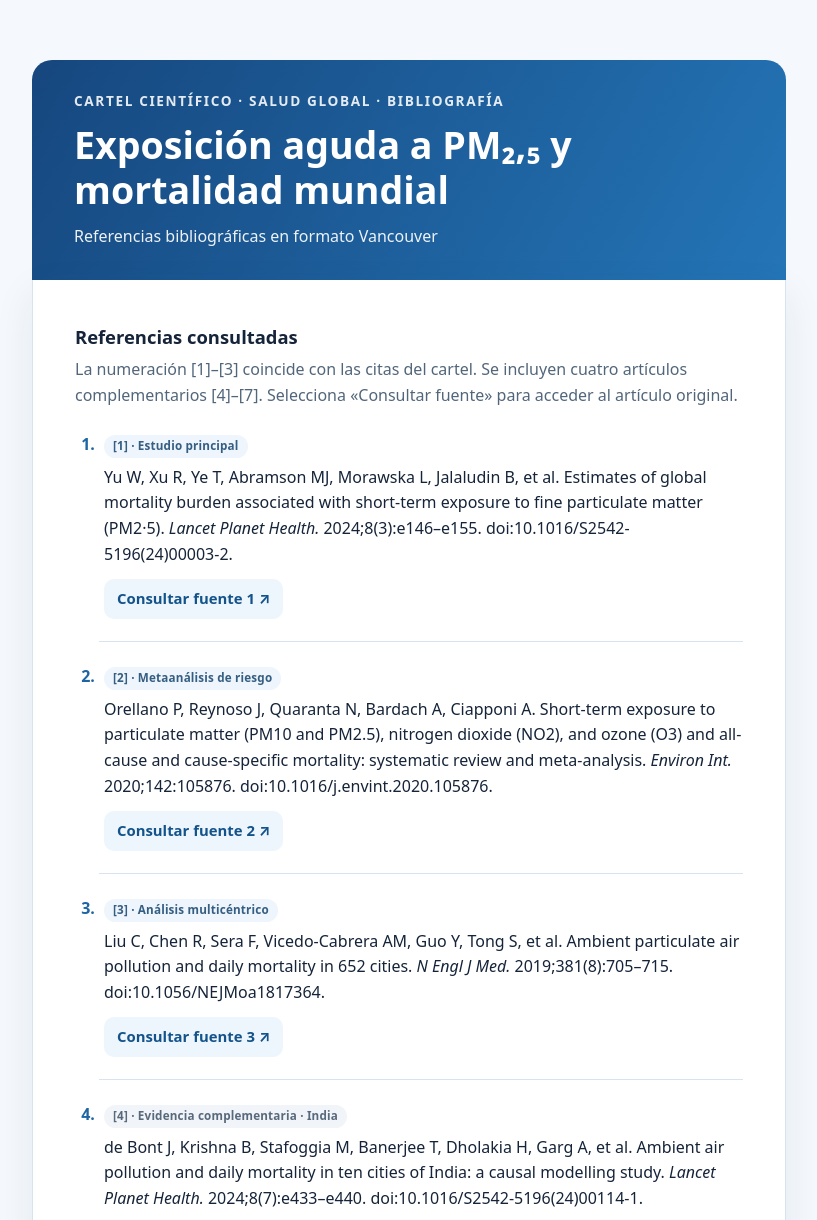
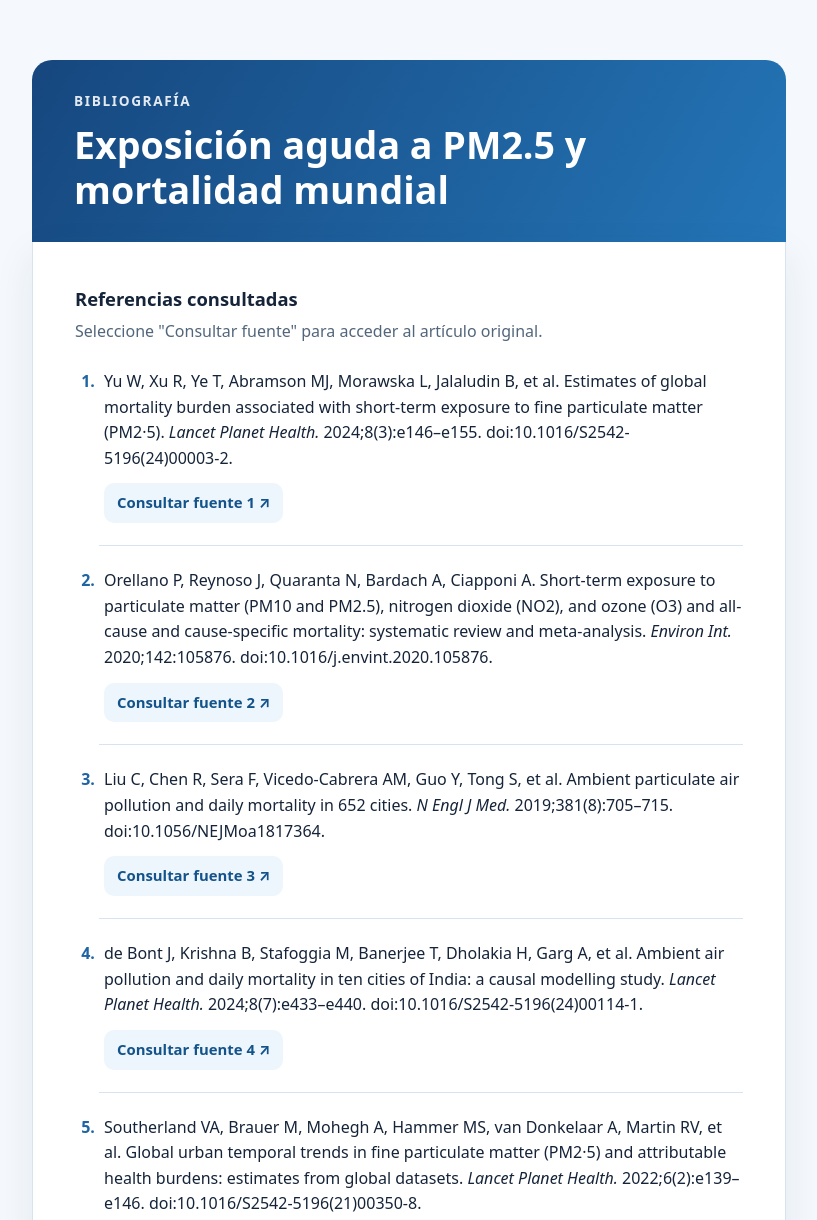
Before and after one commit to JRRMed/PM25_cartel, a plain HTML site: page index.html in a window 1280 px wide. Shown: the top 1220 px of the page, without its empty margins (231-1048 px from the left). Drawn offline with Linux system fonts and the light colour scheme.

Commit message:
Fix PM2.5 notation and update footer
Updated the title and header to use PM2.5 instead of PM₂,₅. Modified the introduction paragraph and footer for clarity.

```diff
--- a/index.html
+++ b/index.html
@@ -5,7 +5,7 @@
   <meta name="viewport" content="width=device-width, initial-scale=1" />
   <meta name="description" content="Bibliografía en formato Vancouver sobre mortalidad mundial asociada a la exposición aguda a material particulado fino PM2,5." />
   <meta name="theme-color" content="#15477e" />
-  <title>Bibliografía | Exposición aguda a PM₂,₅ y mortalidad mundial</title>
+  <title>Bibliografía | Exposición aguda a PM2.5 y mortalidad mundial</title>
   <style>
     :root { color-scheme:light; --navy:#15477e; --blue:#1f65a4; --paper:#f5f8fc; --line:#d7e4ef; --text:#152439; --subtle:#52667b; }
     * { box-sizing:border-box; }
@@ -34,52 +34,44 @@
 <body>
 <div class="page">
   <header>
-    <p class="overline">Cartel científico · Salud global · Bibliografía</p>
-    <h1>Exposición aguda a PM₂,₅ y mortalidad mundial</h1>
-    <p class="subtitle">Referencias bibliográficas en formato Vancouver</p>
+    <p class="overline">Bibliografía</p>
+    <h1>Exposición aguda a PM2.5 y mortalidad mundial</h1>
   </header>
   <main>
     <h2>Referencias consultadas</h2>
-    <p class="intro">La numeración [1]–[3] coincide con las citas del cartel. Se incluyen cuatro artículos complementarios [4]–[7]. Selecciona «Consultar fuente» para acceder al artículo original.</p>
+    <p class="intro">Seleccione "Consultar fuente" para acceder al artículo original.</p>
     <ol>
       <li>
-        <span class="tag">[1] · Estudio principal</span>
         <p class="citation">Yu W, Xu R, Ye T, Abramson MJ, Morawska L, Jalaludin B, et al. Estimates of global mortality burden associated with short-term exposure to fine particulate matter (PM2·5). <em>Lancet Planet Health.</em> 2024;8(3):e146–e155. doi:10.1016/S2542-5196(24)00003-2.</p>
         <a class="doi" href="https://doi.org/10.1016/S2542-5196(24)00003-2" target="_blank" rel="noopener noreferrer">Consultar fuente 1 ↗</a>
       </li>
       <li>
-        <span class="tag">[2] · Metaanálisis de riesgo</span>
         <p class="citation">Orellano P, Reynoso J, Quaranta N, Bardach A, Ciapponi A. Short-term exposure to particulate matter (PM10 and PM2.5), nitrogen dioxide (NO2), and ozone (O3) and all-cause and cause-specific mortality: systematic review and meta-analysis. <em>Environ Int.</em> 2020;142:105876. doi:10.1016/j.envint.2020.105876.</p>
         <a class="doi" href="https://doi.org/10.1016/j.envint.2020.105876" target="_blank" rel="noopener noreferrer">Consultar fuente 2 ↗</a>
       </li>
       <li>
-        <span class="tag">[3] · Análisis multicéntrico</span>
         <p class="citation">Liu C, Chen R, Sera F, Vicedo-Cabrera AM, Guo Y, Tong S, et al. Ambient particulate air pollution and daily mortality in 652 cities. <em>N Engl J Med.</em> 2019;381(8):705–715. doi:10.1056/NEJMoa1817364.</p>
         <a class="doi" href="https://doi.org/10.1056/NEJMoa1817364" target="_blank" rel="noopener noreferrer">Consultar fuente 3 ↗</a>
       </li>
       <li>
-        <span class="tag extra">[4] · Evidencia complementaria · India</span>
         <p class="citation">de Bont J, Krishna B, Stafoggia M, Banerjee T, Dholakia H, Garg A, et al. Ambient air pollution and daily mortality in ten cities of India: a causal modelling study. <em>Lancet Planet Health.</em> 2024;8(7):e433–e440. doi:10.1016/S2542-5196(24)00114-1.</p>
         <a class="doi" href="https://doi.org/10.1016/S2542-5196(24)00114-1" target="_blank" rel="noopener noreferrer">Consultar fuente 4 ↗</a>
       </li>
       <li>
-        <span class="tag extra">[5] · Evidencia complementaria · Urbanización</span>
         <p class="citation">Southerland VA, Brauer M, Mohegh A, Hammer MS, van Donkelaar A, Martin RV, et al. Global urban temporal trends in fine particulate matter (PM2·5) and attributable health burdens: estimates from global datasets. <em>Lancet Planet Health.</em> 2022;6(2):e139–e146. doi:10.1016/S2542-5196(21)00350-8.</p>
         <a class="doi" href="https://doi.org/10.1016/S2542-5196(21)00350-8" target="_blank" rel="noopener noreferrer">Consultar fuente 5 ↗</a>
       </li>
       <li>
-        <span class="tag extra">[6] · Evidencia complementaria · Hospitalización</span>
         <p class="citation">Wei Y, Wang Y, Di Q, Choirat C, Wang Y, Koutrakis P, et al. Short term exposure to fine particulate matter and hospital admission risks and costs in the Medicare population: time stratified, case crossover study. <em>BMJ.</em> 2019;367:l6258. doi:10.1136/bmj.l6258.</p>
         <a class="doi" href="https://doi.org/10.1136/bmj.l6258" target="_blank" rel="noopener noreferrer">Consultar fuente 6 ↗</a>
       </li>
       <li>
-        <span class="tag extra">[7] · Evidencia complementaria · Incendios forestales</span>
         <p class="citation">Chen G, Guo Y, Yue X, Tong S, Gasparrini A, Bell ML, et al. Mortality risk attributable to wildfire-related PM2·5 pollution: a global time series study in 749 locations. <em>Lancet Planet Health.</em> 2021;5(9):e579–e587. doi:10.1016/S2542-5196(21)00200-X.</p>
         <a class="doi" href="https://doi.org/10.1016/S2542-5196(21)00200-X" target="_blank" rel="noopener noreferrer">Consultar fuente 7 ↗</a>
       </li>
     </ol>
   </main>
-  <footer>Bibliografía Vancouver · La numeración [1]–[3] se conservó según el cartel compartido.</footer>
+  <footer>UCA 2026-11-27</footer>
 </div>
 </body>
 </html>
```
